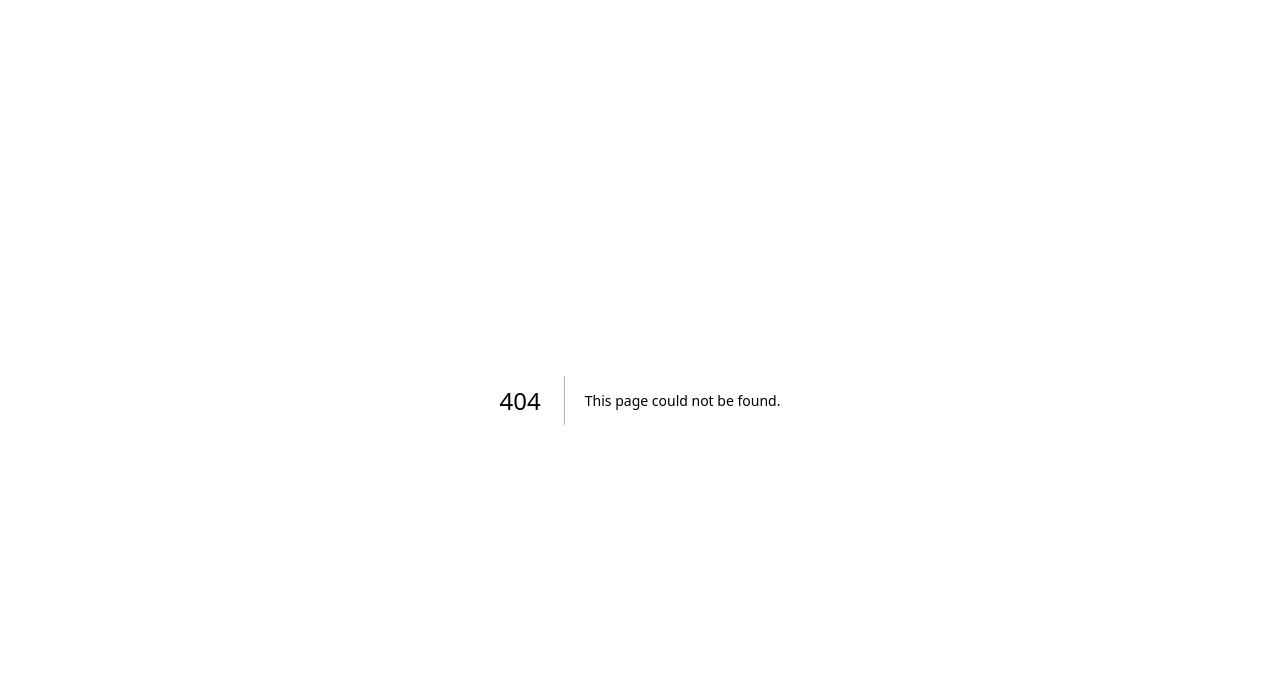
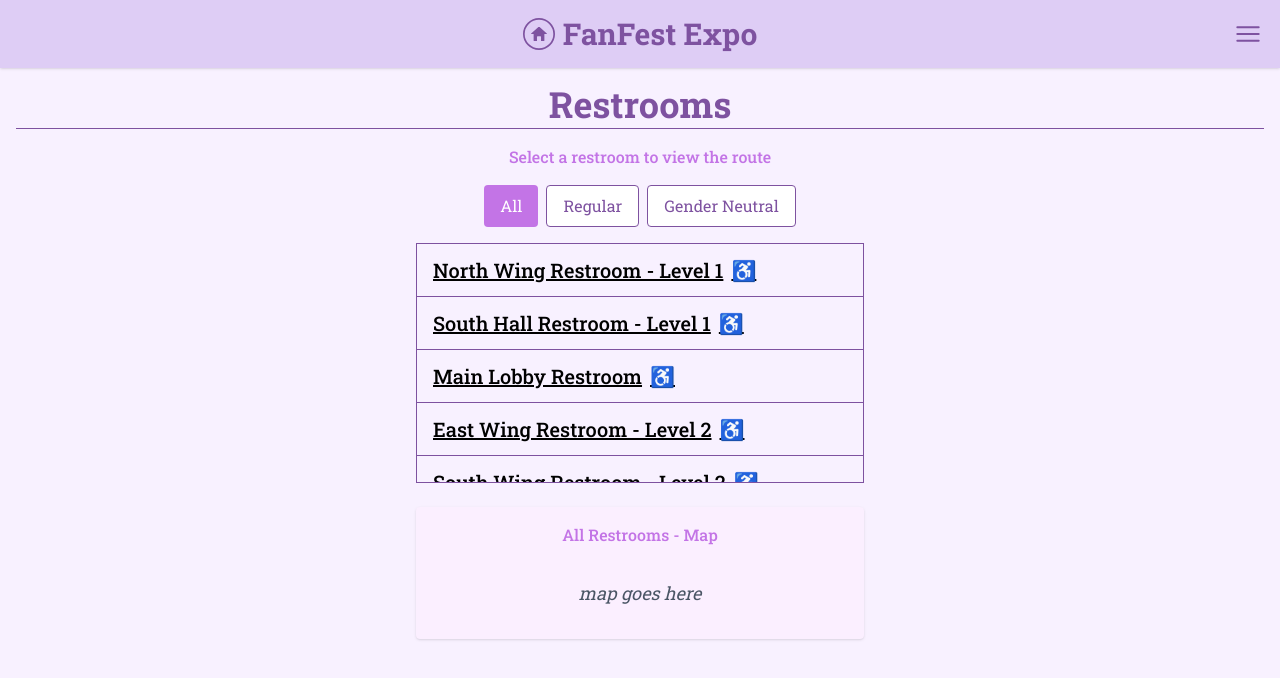
Before and after one commit to code-ongaku/FanFest-Expo, a Next.js app in the folder code/: page /restroom_list in a window 1280 px wide. Before the commit this address had no page. Shown: the top 678 px of the page. Built offline with nearby package versions, Linux system fonts and the light colour scheme.

Commit message:
Added restrooms list page

```diff
--- /dev/null
+++ b/code/src/pages/restroom_list.js
@@ -0,0 +1,111 @@
+import { useState } from "react";
+import Link from "next/link";
+import Navbar from "../components/navbar";
+
+export default function RestroomsList() {
+  const [filter, setFilter] = useState("all");
+
+  const allRestrooms = [
+    {
+      name: "North Wing Restroom - Level 1",
+      type: "regular",
+      mapref: "/maps/north_restroom.png",
+    },
+    {
+      name: "South Hall Restroom - Level 1",
+      type: "gender-neutral",
+      mapref: "/maps/south_restroom.png",
+    },
+    {
+      name: "Main Lobby Restroom",
+      type: "regular",
+      mapref: "/maps/lobby_restroom.png",
+    },
+    {
+      name: "East Wing Restroom - Level 2",
+      type: "gender-neutral",
+      mapref: "/maps/level2_gn_restroom.png",
+    },
+    {
+      name: "South Wing Restroom - Level 2",
+      type: "regular",
+      mapref: "/maps/level2_gn_restroom.png",
+    },
+  ];
+
+  const filteredRestrooms = allRestrooms.filter(
+    (r) => filter === "all" || r.type === filter
+  );
+
+  return (
+    <div className="bg-[#F8F1FF] text-[#7E52A0] min-h-screen font-roboto-slab">
+      <Navbar />
+
+      <div className="flex flex-col items-center mt-4 px-4">
+        <h1 className="text-4xl font-bold mb-1">Restrooms</h1>
+        <hr className="border-[#7E52A0] w-full mb-4" />
+
+        <p className="text-center text-[#C374E6] font-medium mb-4">
+          Select a restroom to view the route
+        </p>
+
+        {/* Filter Buttons */}
+        <div className="flex space-x-2 mb-4">
+          {["all", "regular", "gender-neutral"].map((type) => (
+            <button
+              key={type}
+              className={`px-4 py-2 rounded ${
+                filter === type
+                  ? "bg-[#C374E6] text-white"
+                  : "bg-white border border-[#7E52A0]"
+              }`}
+              onClick={() => setFilter(type)}
+            >
+              {type === "gender-neutral" ? "Gender Neutral" : type.charAt(0).toUpperCase() + type.slice(1)}
+            </button>
+          ))}
+        </div>
+
+        {/* Restroom List */}
+        <div className="border border-[#7E52A0] w-full max-w-md overflow-y-scroll max-h-60 mb-6">
+        {filteredRestrooms.map((room, index) => (
+            <div
+            key={index}
+            className={`px-4 py-3 text-black text-lg font-medium ${
+                index < filteredRestrooms.length - 1 ? "border-b border-[#7E52A0]" : ""
+            }`}
+            >
+            <Link
+                href={{
+                pathname: "/amen_route",
+                query: {
+                    title: room.name,
+                    mapref: room.mapref,
+                },
+                }}
+                className="text-xl underline flex items-center"
+            >
+                {/* Restroom Name */}
+                <span className="mr-2">{room.name}</span>
+
+                {/* Wheelchair Icon */}
+                <span role="img" aria-label="Accessible" title="Accessible">
+                ♿️
+                </span>
+            </Link>
+            </div>
+        ))}
+        </div>
+
+
+        {/* Map Section Placeholder */}
+        <div className="w-full max-w-md bg-[#FBEFFF] p-4 rounded shadow text-center relative">
+          <div className="text-[#C374E6] font-medium mb-2">
+            All Restrooms - Map
+          </div>
+          <div className="text-gray-600 mt-8 mb-4 text-lg italic">map goes here</div>
+        </div>
+      </div>
+    </div>
+  );
+}
```
